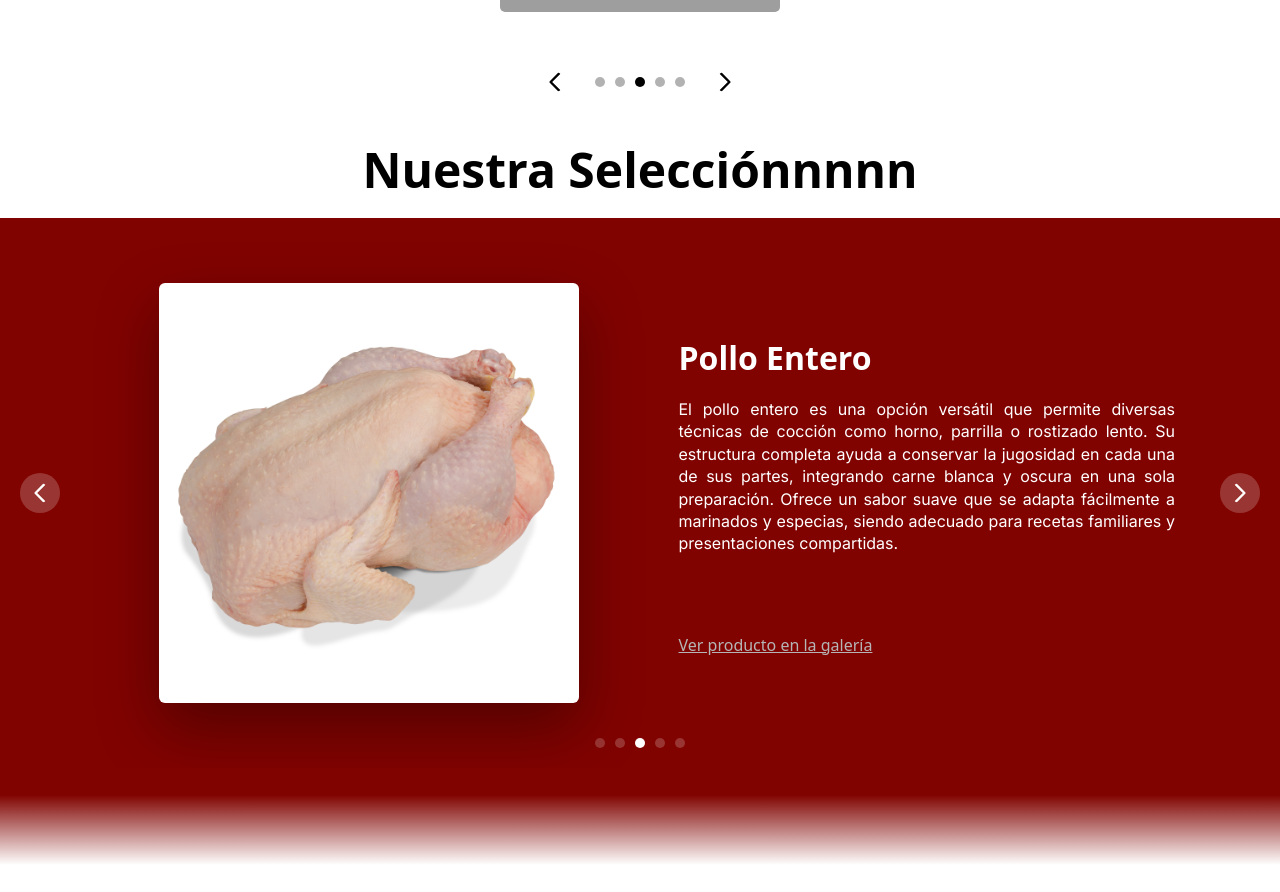
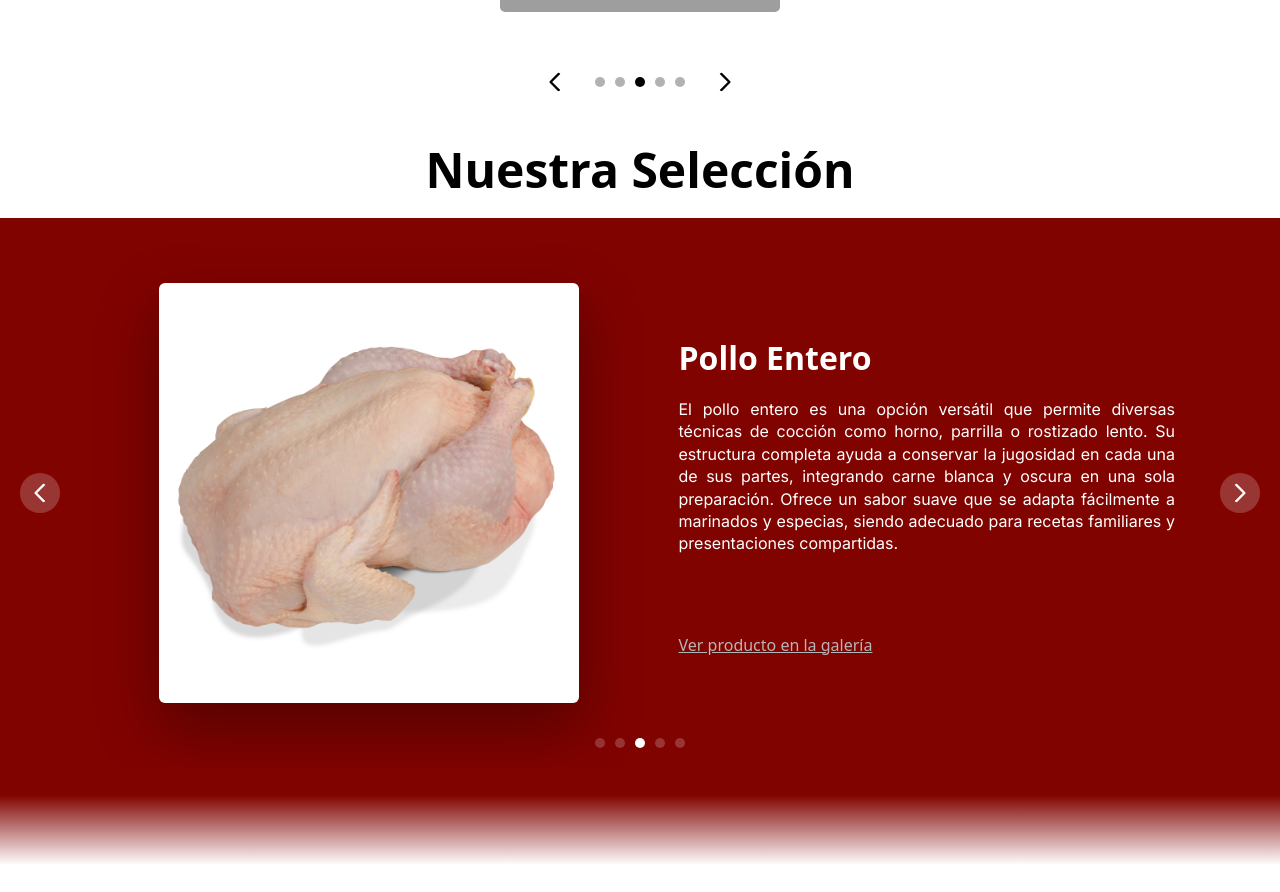
Before and after one commit to IgnacioCarazo/carnes-hikisa, a Next.js app: page / in a window 1280 px wide. Shown: the part 1280-2172 px from the top of the page. Built offline with nearby package versions, Linux system fonts and the light colour scheme; grey boxes are pictures that could not be loaded.

Commit message:
chore: remove changes made to test actions with cloudfare

```diff
--- a/src/app/page.tsx
+++ b/src/app/page.tsx
@@ -16,7 +16,7 @@ export default function Home() {
         color="black"
       />
       <CategoriesCarousel />
-      <SectionHeader title="Nuestra Selecciónnnnn" color="black" />
+      <SectionHeader title="Nuestra Selección" color="black" />
       <SpotlightCarousel />
       <FadeSeparator height={100} />
       <SectionHeader title="¿Cómo nos destacamos?" color="black" />
```
